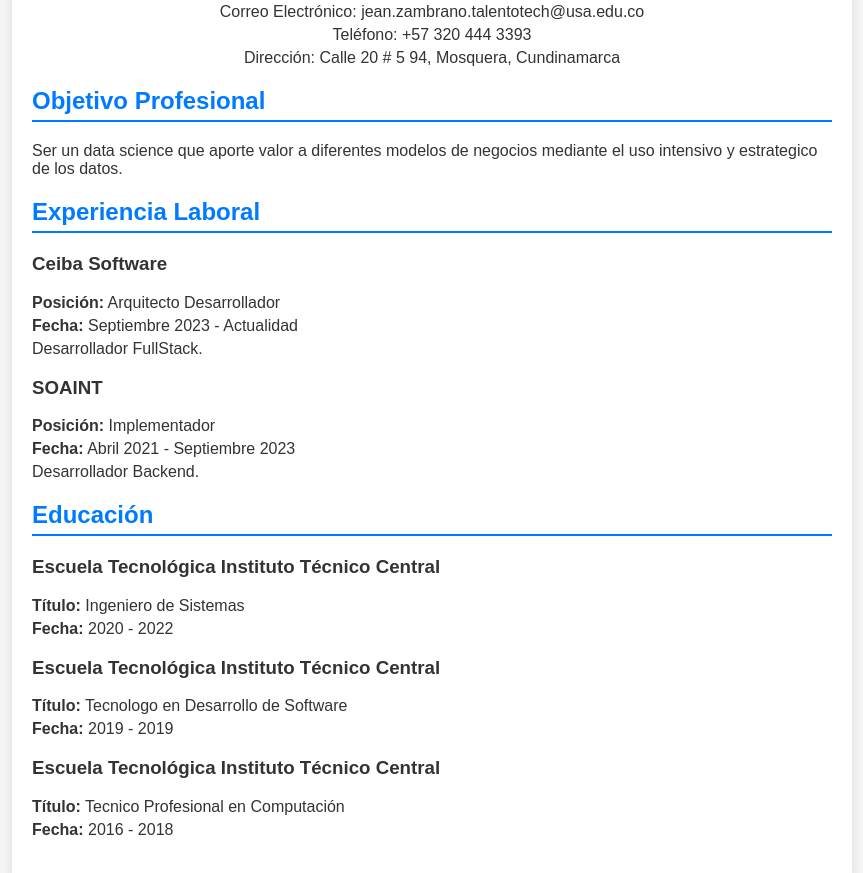
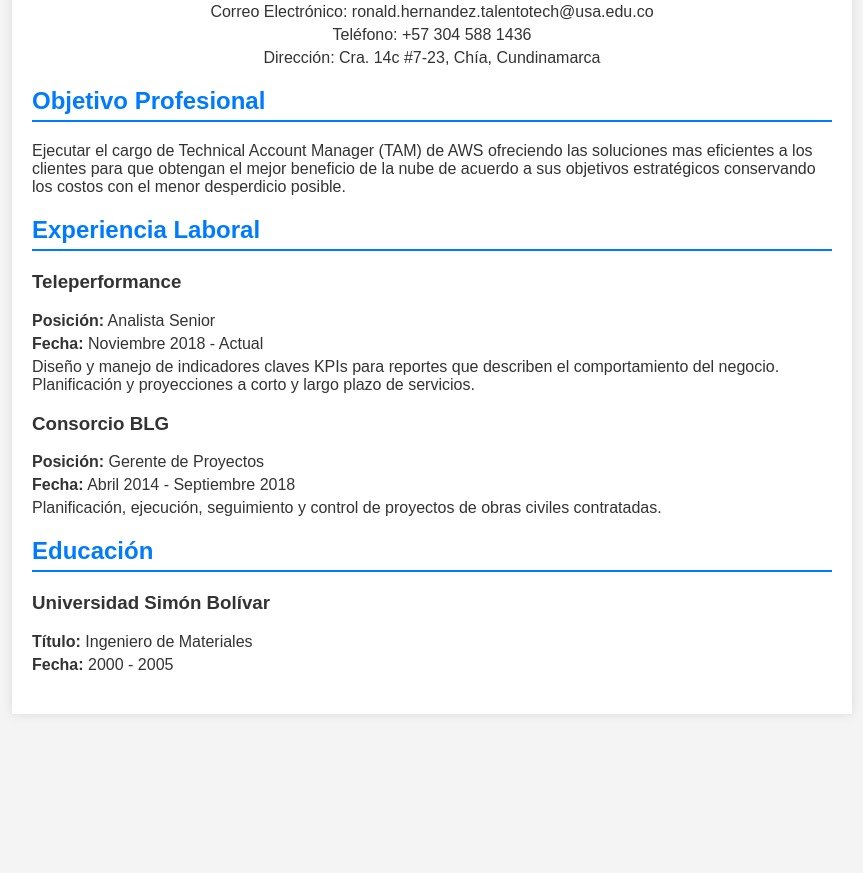
Before and after one commit to RonGitHubCloud/Ronald-Hernandez-G13, a plain HTML site: page index.html in a window 1280 px wide. Shown: the part 259-1132 px from the top of the page, without its empty margins (208-1071 px from the left). After the commit the page ends 993 px from the top, so only its background shows below. Drawn offline with Linux system fonts and the light colour scheme.

Commit message:
Datos RH

```diff
--- a/index.html
+++ b/index.html
@@ -13,48 +13,38 @@
                 <img src="./images/photo.jpg" alt="Foto de perfil">
             </div>
             <h1>Ronald Alfonso Hernandez Alandete</h1>
-            <p>Correo Electrónico: jean.zambrano.talentotech@usa.edu.co</p>
-            <p>Teléfono: +57 320 444 3393</p>
-            <p>Dirección: Calle 20 # 5 94, Mosquera, Cundinamarca</p>
+            <p>Correo Electrónico: ronald.hernandez.talentotech@usa.edu.co</p>
+            <p>Teléfono: +57 304 588 1436</p>
+            <p>Dirección: Cra. 14c #7-23, Chía, Cundinamarca</p>
         </header>
 
         <section class="objective">
             <h2>Objetivo Profesional</h2>
-            <p>Ser un data science que aporte valor a diferentes modelos de negocios mediante el uso intensivo y estrategico de los datos.</p>
+            <p>Ejecutar el cargo de Technical Account Manager (TAM) de AWS ofreciendo las soluciones mas eficientes a los clientes para que obtengan el mejor beneficio de la nube de acuerdo a sus objetivos estratégicos conservando los costos con el menor desperdicio posible.</p>
         </section>
 
         <section class="experience">
             <h2>Experiencia Laboral</h2>
             <div class="job">
-                <h3>Ceiba Software</h3>
-                <p><strong>Posición:</strong> Arquitecto Desarrollador</p>
-                <p><strong>Fecha:</strong> Septiembre 2023 - Actualidad</p>
-                <p>Desarrollador FullStack.</p>
+                <h3>Teleperformance</h3>
+                <p><strong>Posición:</strong> Analista Senior</p>
+                <p><strong>Fecha:</strong> Noviembre 2018 - Actual</p>
+                <p>Diseño y manejo de indicadores claves KPIs para reportes que describen el comportamiento del negocio. Planificación y proyecciones a corto y largo plazo de servicios.</p>
             </div>
             <div class="job">
-                <h3>SOAINT</h3>
-                <p><strong>Posición:</strong> Implementador</p>
-                <p><strong>Fecha:</strong> Abril 2021 - Septiembre 2023</p>
-                <p>Desarrollador Backend.</p>
+                <h3>Consorcio BLG</h3>
+                <p><strong>Posición:</strong> Gerente de Proyectos</p>
+                <p><strong>Fecha:</strong> Abril 2014 - Septiembre 2018</p>
+                <p>Planificación, ejecución, seguimiento y control de proyectos de obras civiles contratadas.</p>
             </div>
         </section>
 
         <section class="education">
             <h2>Educación</h2>
             <div class="education-item">
-                <h3>Escuela Tecnológica Instituto Técnico Central</h3>
-                <p><strong>Título:</strong> Ingeniero de Sistemas</p>
-                <p><strong>Fecha:</strong> 2020 - 2022</p>
-            </div>
-            <div class="education-item">
-                <h3>Escuela Tecnológica Instituto Técnico Central</h3>
-                <p><strong>Título:</strong> Tecnologo en Desarrollo de Software</p>
-                <p><strong>Fecha:</strong> 2019 - 2019</p>
-            </div>
-            <div class="education-item">
-                <h3>Escuela Tecnológica Instituto Técnico Central</h3>
-                <p><strong>Título:</strong> Tecnico Profesional en Computación</p>
-                <p><strong>Fecha:</strong> 2016 - 2018</p>
+                <h3>Universidad Simón Bolívar</h3>
+                <p><strong>Título:</strong> Ingeniero de Materiales</p>
+                <p><strong>Fecha:</strong> 2000 - 2005</p>
             </div>
         </section>
     </div>
```
